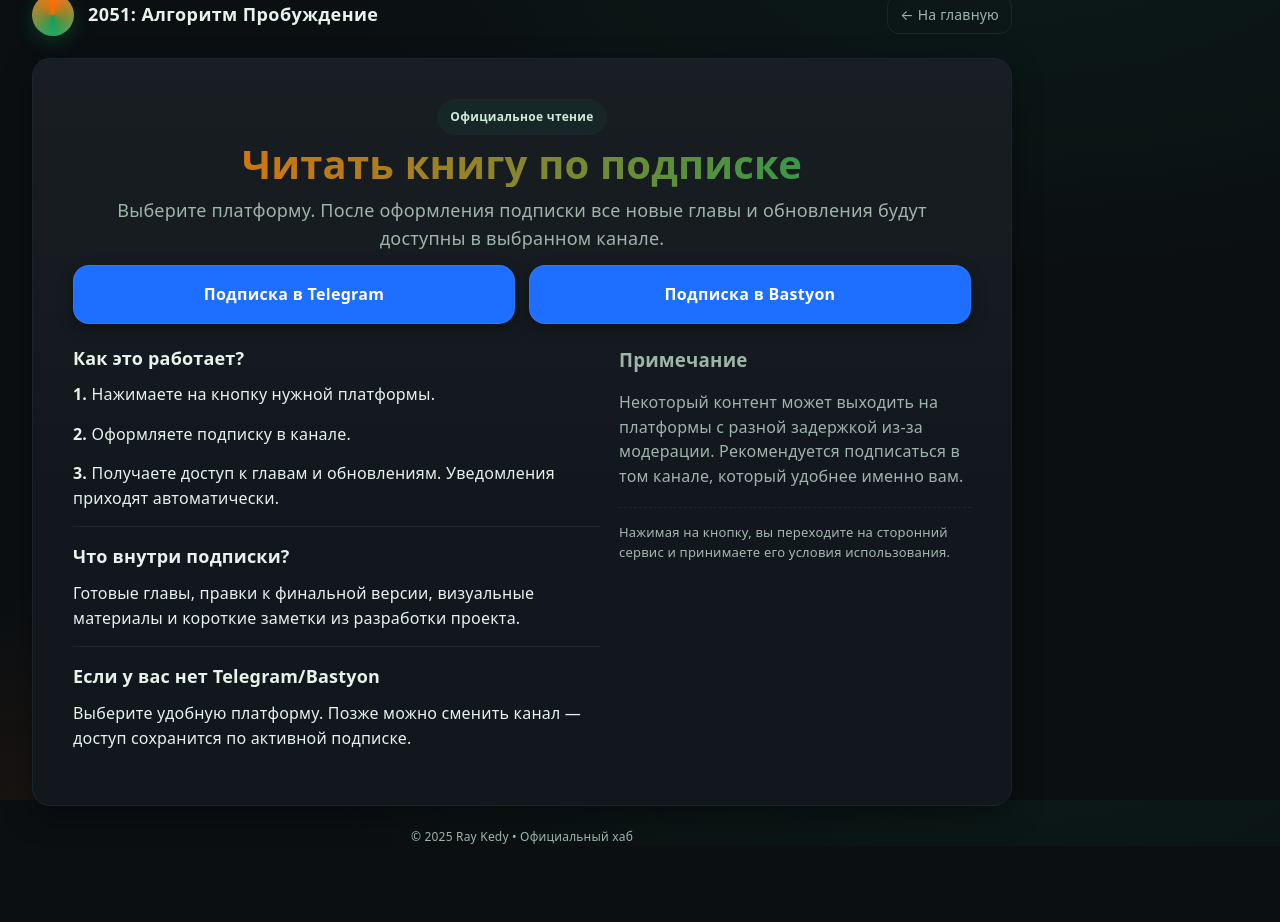
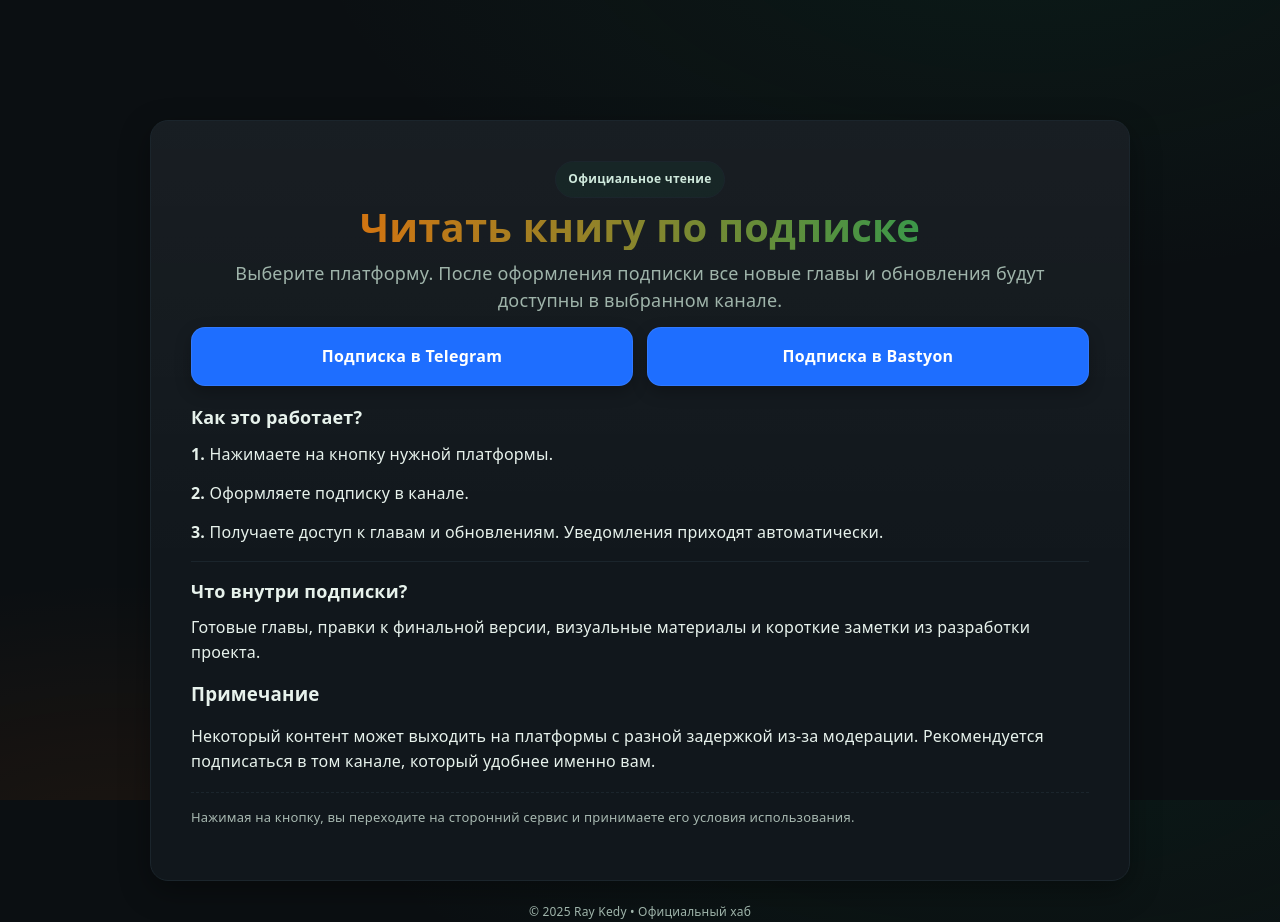
Before and after one commit to Raykedy/raykedy.github.io, a plain HTML site: page read.html in a window 1280 px wide. Before the commit the page ends 846 px from the top, so only its background shows below. Drawn offline with Linux system fonts and the light colour scheme.

Commit message:
Update read.html

```diff
--- a/read.html
+++ b/read.html
@@ -17,7 +17,7 @@
       --bg:#0b0f12; --card:#11171c; --fg:#e7f2ec; --muted:#9fb4aa;
       --accent:#0ea15a; --accent-2:#ff6a00; --border:#1b252c;
       --shadow:0 10px 30px rgba(0,0,0,.35); --radius:18px; --max:980px;
-      --btn:#1e6eff; --btn-hover:#1656c7; /* синий */
+      --btn:#1e6eff; --btn-hover:#1656c7;
     }
     *{box-sizing:border-box}
     html,body{height:100%}
@@ -31,45 +31,38 @@
       color:var(--fg);
       font-family: system-ui,-apple-system,"Segoe UI",Roboto,Ubuntu,"Helvetica Neue",Arial,"Noto Sans",sans-serif;
       line-height:1.55; letter-spacing:.2px;
-      display:flex; justify-content:flex-start; align-items:center;
+      display:flex; justify-content:center; align-items:flex-start;
       min-height:100vh;
       padding:32px;
-      padding-top: calc(env(safe-area-inset-top, 0px) + clamp(28px, 9vh, 96px)); /* опустил ниже */
+      padding-top:120px; /* сильно опустил */
       text-rendering:optimizeLegibility;
     }
     .wrap{width:100%; max-width:var(--max);}
-    header{display:flex; align-items:center; justify-content:space-between; gap:16px; margin-bottom:22px;}
-    .brand{display:flex; align-items:center; gap:14px; text-decoration:none; color:var(--fg);}
-    .logo{width:42px; height:42px; border-radius:50%;
-      background:conic-gradient(from 180deg, var(--accent), var(--accent-2), var(--accent));
-      box-shadow:inset 0 0 18px rgba(255,255,255,.15), 0 6px 18px rgba(14,161,90,.25);}
-    .brand h1{font-size:18px; margin:0; letter-spacing:.4px; font-weight:700}
-    .back{color:var(--muted); text-decoration:none; font-size:14px; border:1px solid var(--border);
-      padding:8px 12px; border-radius:12px;}
     .card{
       background:linear-gradient(180deg, rgba(255,255,255,.03), transparent 60%), var(--card);
       border:1px solid var(--border); border-radius:var(--radius); box-shadow:var(--shadow);
       padding: clamp(24px, 3.5vw, 40px);
     }
-    .hero{display:grid; grid-template-columns:1fr; gap:18px; margin-bottom:18px; text-align:center; justify-items:center;}
+    .hero{display:grid; gap:18px; margin-bottom:18px; text-align:center; justify-items:center;}
     .hero h2{
       font-size: clamp(26px, 5vw, 40px); line-height:1.15; margin:6px 0 10px; font-weight:800;
       background:linear-gradient(90deg, var(--accent-2), var(--accent)); -webkit-background-clip:text; background-clip:text; color:transparent;
     }
     .hero p{margin:0; color:var(--muted); font-size: clamp(15px, 4vw, 18px)}
-    .buttons{display:grid; grid-template-columns:1fr; gap:14px; margin-top:12px;}
+    .buttons{display:grid; gap:14px; margin-top:12px; width:100%;}
     @media (min-width:700px){.buttons{grid-template-columns:1fr 1fr;}}
     .btn{
-      display:flex; align-items:center; justify-content:center; gap:12px;
-      text-decoration:none; background:var(--btn); color:#fff; font-weight:800; letter-spacing:.3px;
-      padding:16px 18px; border-radius:16px; border:1px solid rgba(255,255,255,.08);
-      box-shadow:0 6px 16px rgba(0,0,0,.25); transition:transform .12s ease, box-shadow .12s ease, background .12s ease;
+      display:flex; align-items:center; justify-content:center;
+      text-decoration:none; background:var(--btn); color:#fff;
+      font-weight:800; letter-spacing:.3px;
+      padding:16px 18px; border-radius:14px;
+      border:1px solid rgba(255,255,255,.08);
+      box-shadow:0 6px 16px rgba(0,0,0,.25);
+      transition:transform .12s ease, box-shadow .12s ease, background .12s ease;
+      width:100%; /* теперь кнопка тянется на всю ширину */
     }
     .btn:hover{transform:translateY(-2px); box-shadow:0 12px 22px rgba(0,0,0,.32); background:var(--btn-hover);}
     .btn:active{transform:translateY(0) scale(.99)}
-    .grid{display:grid; grid-template-columns:1fr; gap:18px; margin-top:18px;}
-    @media (min-width:900px){.grid{grid-template-columns:1.2fr .8fr;}}
-    .muted{color:var(--muted)}
     .faq h3{margin:.2rem 0 .6rem; font-size:18px}
     .faq p{margin:.2rem 0 .9rem}
     .note{margin-top:18px; font-size:13px; color:#a7b8b0; border-top:1px dashed var(--border); padding-top:14px;}
@@ -78,7 +71,7 @@
       background:rgba(14,161,90,.07); color:#cfe9dc; font-size:12px; font-weight:700; letter-spacing:.3px;}
     .divider{height:1px; background:var(--border); margin:16px 0}
     @media (max-width:480px){
-      body{padding:18px; padding-top: calc(env(safe-area-inset-top, 0px) + 60px);}
+      body{padding:18px; padding-top:140px;}
       .card{padding:20px 16px;}
       .hero h2{font-size:28px;}
       .hero p{font-size:15px;}
@@ -89,14 +82,6 @@
 </head>
 <body>
   <main class="wrap">
-    <header>
-      <a class="brand" href="/" aria-label="Вернуться на главную">
-        <div class="logo" aria-hidden="true"></div>
-        <h1>2051: Алгоритм Пробуждение</h1>
-      </a>
-      <a class="back" href="/">← На главную</a>
-    </header>
-
     <section class="card">
       <div class="hero">
         <div>
@@ -110,7 +95,6 @@
         </div>
       </div>
 
-      <div class="grid">
       <div class="faq">
         <h3>Как это работает?</h3>
         <p><strong>1.</strong> Нажимаете на кнопку нужной платформы.</p>
@@ -121,11 +105,6 @@
 
         <h3>Что внутри подписки?</h3>
         <p>Готовые главы, правки к финальной версии, визуальные материалы и короткие заметки из разработки проекта.</p>
-
-          <div class="divider"></div>
-
-          <h3>Если у вас нет Telegram/Bastyon</h3>
-          <p>Выберите удобную платформу. Позже можно сменить канал — доступ сохранится по активной подписке.</p>
       </div>
 
       <aside class="muted">
@@ -133,7 +112,6 @@
         <p>Некоторый контент может выходить на платформы с разной задержкой из-за модерации. Рекомендуется подписаться в том канале, который удобнее именно вам.</p>
         <p class="note">Нажимая на кнопку, вы переходите на сторонний сервис и принимаете его условия использования.</p>
       </aside>
-      </div>
     </section>
 
     <footer>© <span id="y"></span> Ray Kedy • Официальный хаб</footer>
```
Lines whose indentation alone changed are shown as unchanged.
